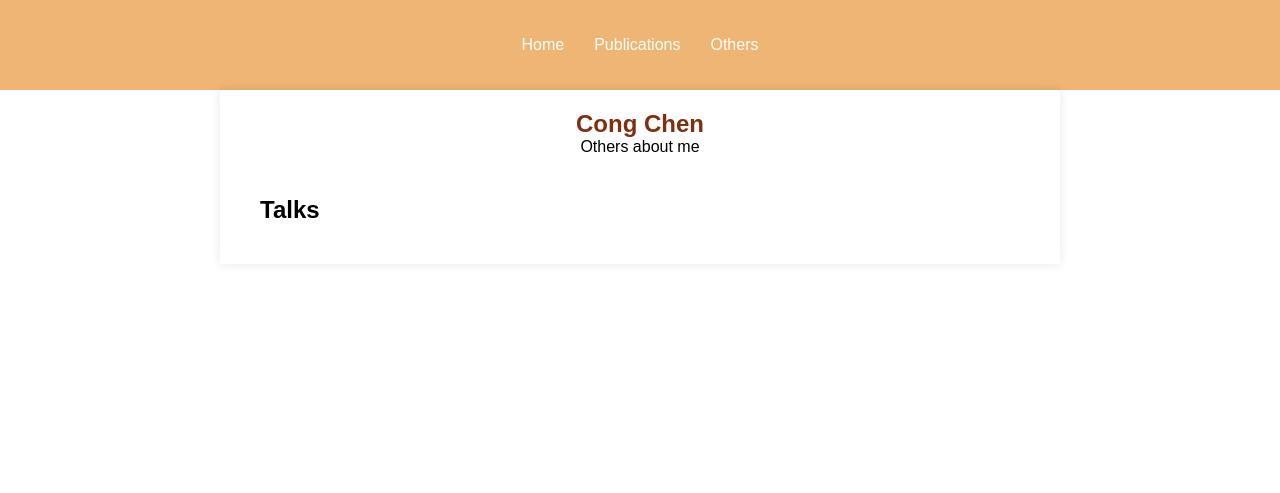
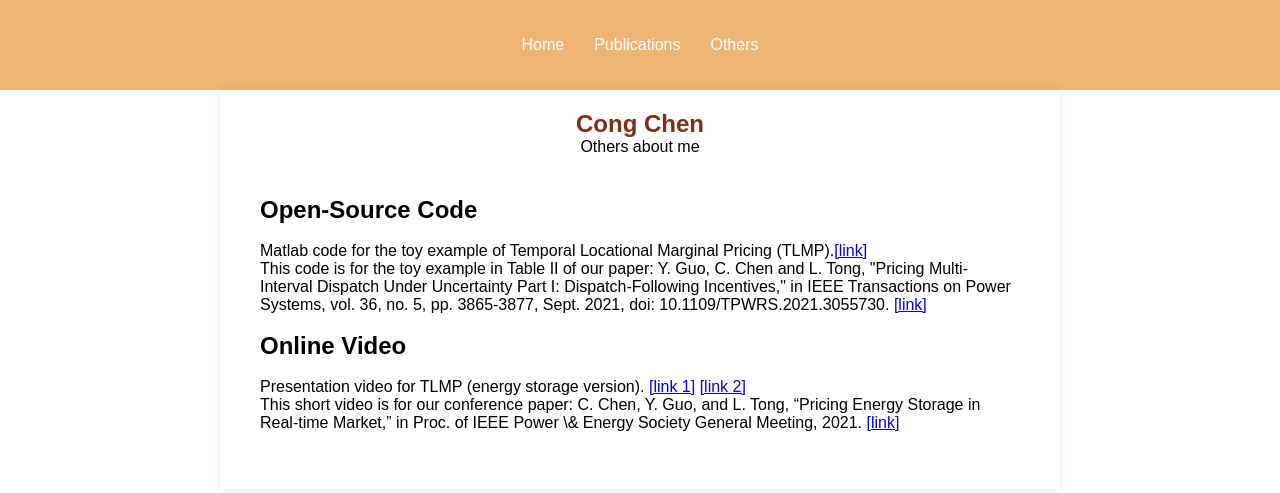
Before and after one commit to CongChenHappy/CongChen.github.io, a plain HTML site: page others.html in a window 1280 px wide. Drawn offline with Linux system fonts and the light colour scheme.

Commit message:
Add files via upload

```diff
--- a/others.html
+++ b/others.html
@@ -24,8 +24,22 @@
         </div>
 
         <div class="cv-main">
-            <h2>Talks</h2>
-            <!-- List your project experience here -->
+            <h2>Open-Source Code</h2>
+            <p>&nbsp;</p>
+            <p> Matlab code for the toy example of Temporal Locational Marginal Pricing (TLMP).<a href="https://github.com/CongChenHappy/TLMP-LMP_DCOPF/blob/main/oneshot_LMPvsTLMP.m">[link]</a></p>
+            <p>This code is for the toy example in Table II of our paper: Y. Guo, C. Chen and L. Tong,
+                "Pricing Multi-Interval Dispatch Under Uncertainty Part I: Dispatch-Following Incentives," in
+                IEEE Transactions on Power Systems, vol. 36, no. 5, pp. 3865-3877, Sept. 2021,
+                doi: 10.1109/TPWRS.2021.3055730.
+            <a href="https://ieeexplore.ieee.org/abstract/document/9340582">[link]</a></p>
+            <p>&nbsp;</p>
+            <h2>Online Video</h2>
+            <p>&nbsp;</p>
+            <p> Presentation video for TLMP (energy storage version). <a href="https://www.bilibili.com/video/BV1Gv4y1K7Ja/?vd_source=541d2cd8f2d506b4782e888b2c5c563f">[link 1]</a> <a href="https://www.youtube.com/watch?v=p9CYlSoAnz8">[link 2]</a></p>
+            <p> This short video is for our conference paper: C. Chen, Y. Guo, and L. Tong,  “Pricing Energy Storage in Real-time Market,”
+                in Proc. of IEEE Power \& Energy Society General Meeting, 2021.
+                <a href="https://ieeexplore.ieee.org/abstract/document/9638013/">[link]</a></p>
+                <p>&nbsp;</p>
         </div>
 
         <!-- Add other content related to project experience here -->
```
